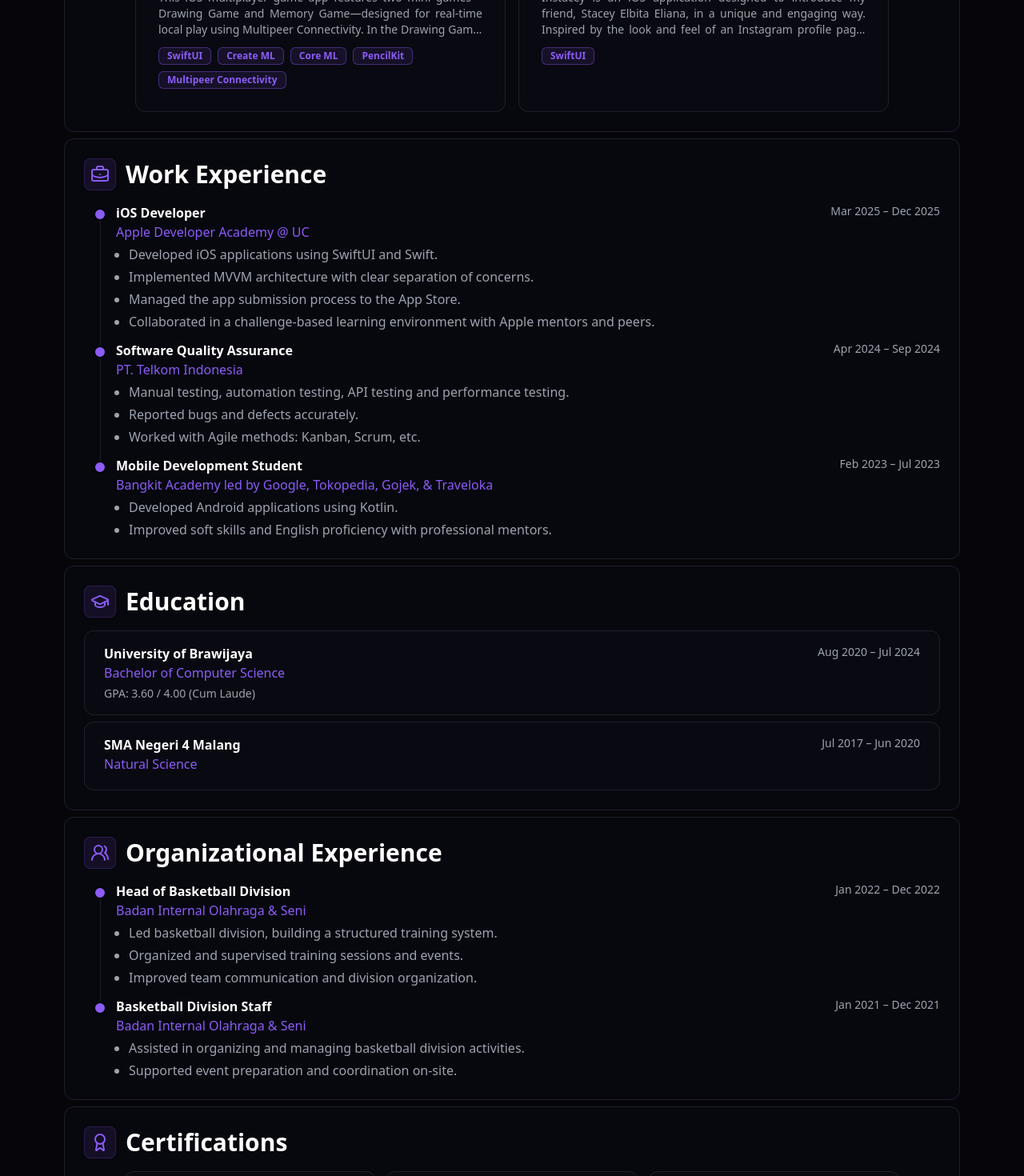
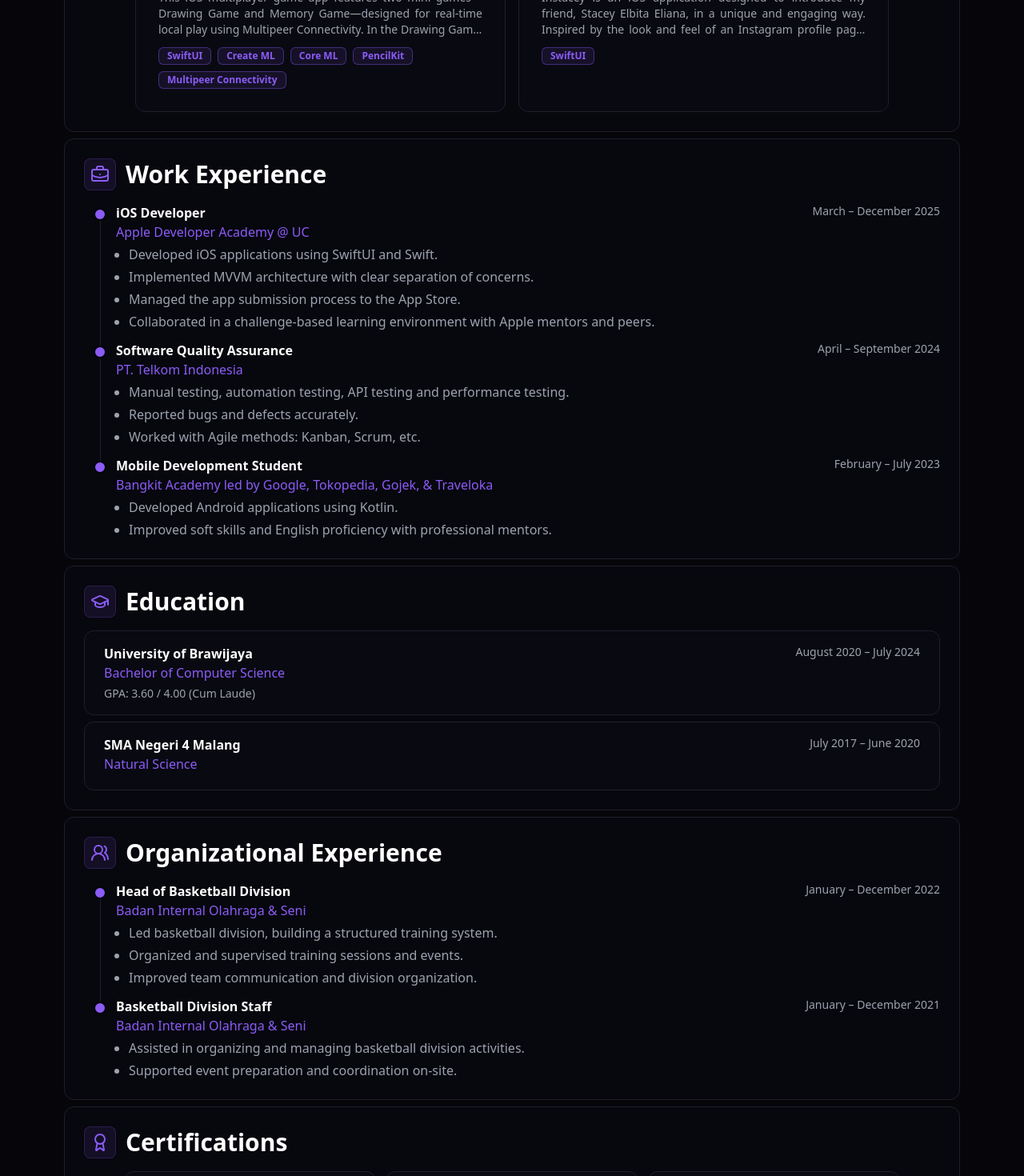
Before and after one commit to azuhalz/my-portfolio, a Next.js app: page / in a window 1280 px wide. Shown: the part 2241-3711 px from the top of the page at 80% size. Built offline with nearby package versions, Linux system fonts and the light colour scheme.

Commit message:
fix: edit image banner challenge 5

```diff
--- a/components/sections/Education.tsx
+++ b/components/sections/Education.tsx
@@ -7,13 +7,13 @@
   {
     institution: "University of Brawijaya",
     degree: "Bachelor of Computer Science",
-    period: "Aug 2020 – Jul 2024",
+    period: "August 2020 – July 2024",
     gpa: "GPA: 3.60 / 4.00 (Cum Laude)",
   },
   {
     institution: "SMA Negeri 4 Malang",
     degree: "Natural Science",
-    period: "Jul 2017 – Jun 2020",
+    period: "July 2017 – June 2020",
     gpa: "",
   },
 ];
--- a/components/sections/Experience.tsx
+++ b/components/sections/Experience.tsx
@@ -7,7 +7,7 @@
   {
     title: "iOS Developer",
     company: "Apple Developer Academy @ UC",
-    period: "Mar 2025 – Dec 2025",
+    period: "March – December 2025",
     points: [
       "Developed iOS applications using SwiftUI and Swift.",
       "Implemented MVVM architecture with clear separation of concerns.",
@@ -18,7 +18,7 @@
   {
     title: "Software Quality Assurance",
     company: "PT. Telkom Indonesia",
-    period: "Apr 2024 – Sep 2024",
+    period: "April – September 2024",
     points: [
       "Manual testing, automation testing, API testing and performance testing.",
       "Reported bugs and defects accurately.",
@@ -28,7 +28,7 @@
   {
     title: "Mobile Development Student",
     company: "Bangkit Academy led by Google, Tokopedia, Gojek, & Traveloka",
-    period: "Feb 2023 – Jul 2023",
+    period: "February – July 2023",
     points: [
       "Developed Android applications using Kotlin.",
       "Improved soft skills and English proficiency with professional mentors.",
--- a/components/sections/Organizational.tsx
+++ b/components/sections/Organizational.tsx
@@ -7,7 +7,7 @@
   {
     role: "Head of Basketball Division",
     organization: "Badan Internal Olahraga & Seni",
-    period: "Jan 2022 – Dec 2022",
+    period: "January – December 2022",
     points: [
       "Led basketball division, building a structured training system.",
       "Organized and supervised training sessions and events.",
@@ -17,7 +17,7 @@
   {
     role: "Basketball Division Staff",
     organization: "Badan Internal Olahraga & Seni",
-    period: "Jan 2021 – Dec 2021",
+    period: "January – December 2021",
     points: [
       "Assisted in organizing and managing basketball division activities.",
       "Supported event preparation and coordination on-site.",
--- a/lib/projects-data.ts
+++ b/lib/projects-data.ts
@@ -64,7 +64,7 @@
       "Real-time game loop & timing: combining Timer.publish().autoconnect() with .onReceive() for the countdown, Timer.scheduledTimer for per-frame knife position updates, and DispatchQueue.main.asyncAfter to sequence multi-step animations.",
       "Custom Shape & manual particle effects: building custom shapes (Triangle, DashedLine) with Path, and creating a fish-cutting particle effect using trigonometry (cos/sin) for randomized motion instead of a ready-made animation library.",
     ],
-    image: ["/images/challenge5/6.jpeg"],
+    image: ["/images/challenge5/banner1.png"],
     liveDemoLink: "https://youtu.be/BGy4RXHXQDA",
     githubLink: "https://github.com/Filleeeee/Fille",
   },
```
Also changed, not shown: public/images/challenge5/banner1.png (added), 1 other file (tests, documents, lock files or other folders).
